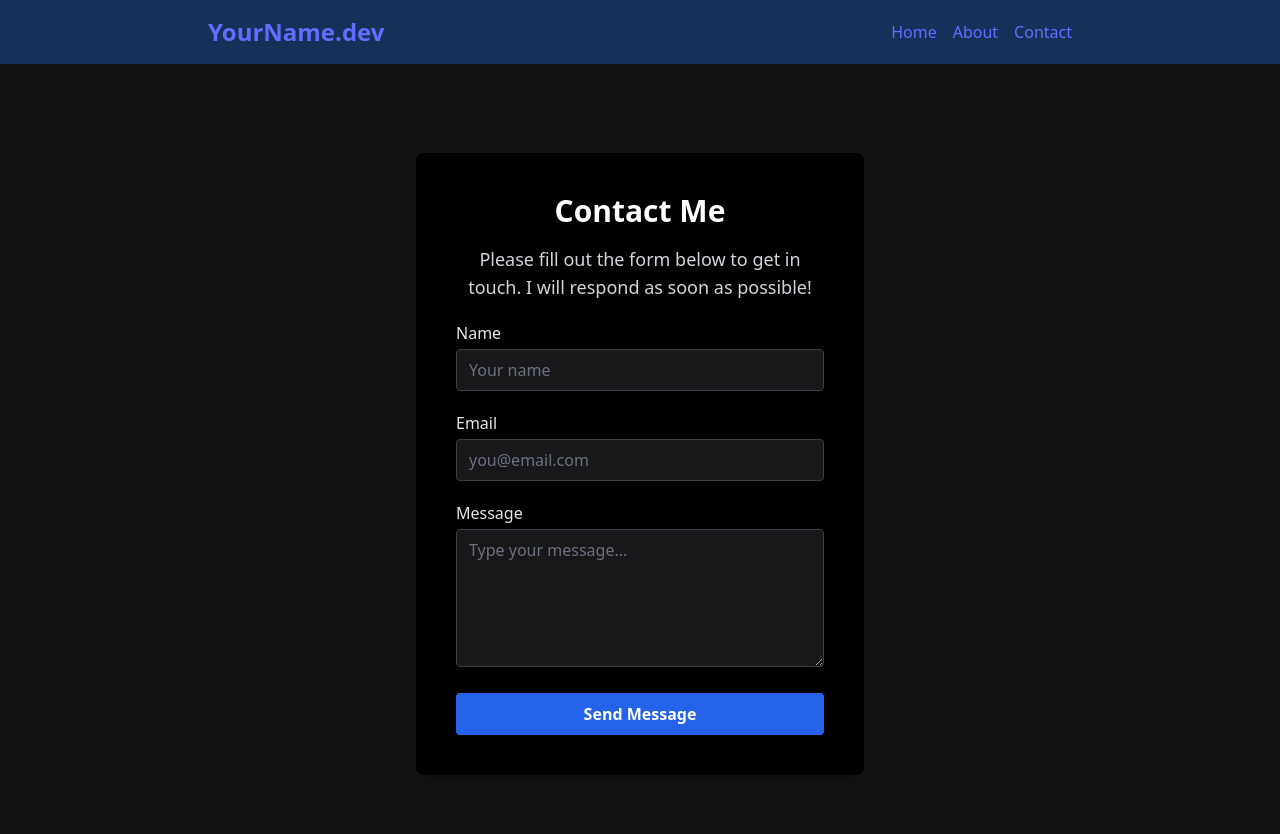
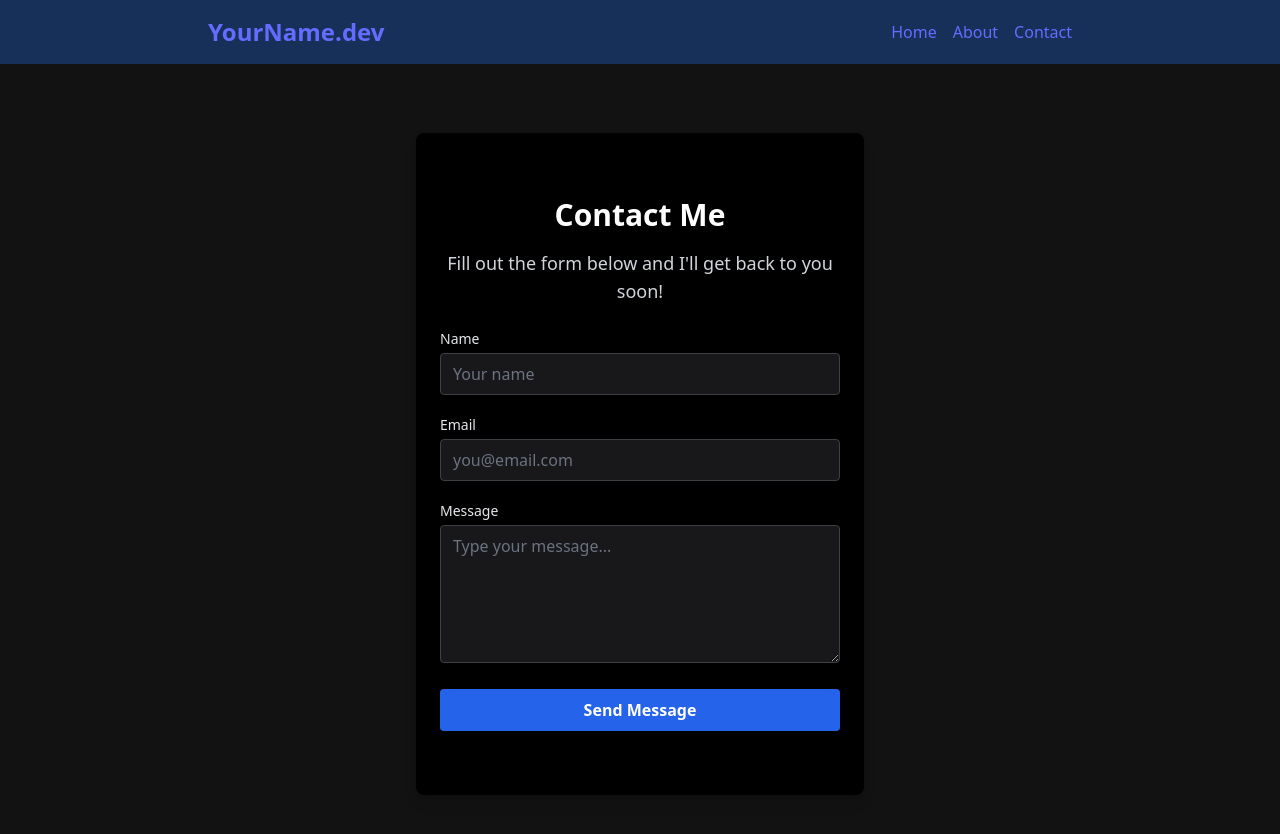
Before and after one commit to icombe/icombe.github.io, a React (Vite) app in the folder web/: page /contact in a window 1280 px wide. Shown: the top 834 px of the page. Built offline with nearby package versions, Linux system fonts and the light colour scheme.

Commit message:
Revert "Cleaned up contact form"
This reverts commit 5cd1cae435d3baf07bc82f4e9732a5f4142a6ee6.

```diff
--- a/web/src/components/ContactForm.tsx
+++ b/web/src/components/ContactForm.tsx
@@ -28,22 +28,20 @@ export default function ContactForm() {
   };
 
   return (
-    <div className="max-w-md mx-auto py-10 px-10 bg-black rounded-lg shadow-lg">
+    <div className="max-w-md mx-auto py-16 px-6 bg-black rounded-lg shadow-lg">
       <h2 className="text-3xl font-bold mb-4 text-center text-white">Contact Me</h2>
-      {!submitted && (
-        <p className="mb-4 text-lg text-center text-gray-300">
-          Please fill out the form below to get in touch. I will respond as soon as possible!
-        </p>
-      )}
+      <p className="mb-6 text-lg text-center text-gray-300">
+        Fill out the form below and I'll get back to you soon!
+      </p>
       {submitted ? (
         <div className="text-green-400 text-center font-semibold">
-          Your message has been sent. Thank you for reaching out!
+          Thank you! Your message has been sent.
         </div>
       ) : (
         <form className="space-y-5" onSubmit={handleSubmit}>
           <input type="hidden" name="access_key" value="be284fdf-4eed-406f-931b-cbec43af9de6" />
           <div>
-            <label className="block text-med font-medium mb-1 text-gray-200" htmlFor="name">
+            <label className="block text-sm font-medium mb-1 text-gray-200" htmlFor="name">
               Name
             </label>
             <input
@@ -57,7 +55,7 @@ export default function ContactForm() {
             />
           </div>
           <div>
-            <label className="block text-med font-medium mb-1 text-gray-200" htmlFor="email">
+            <label className="block text-sm font-medium mb-1 text-gray-200" htmlFor="email">
               Email
             </label>
             <input
@@ -71,7 +69,7 @@ export default function ContactForm() {
             />
           </div>
           <div>
-            <label className="block text-med font-medium mb-1 text-gray-200" htmlFor="message">
+            <label className="block text-sm font-medium mb-1 text-gray-200" htmlFor="message">
               Message
             </label>
             <textarea
```
